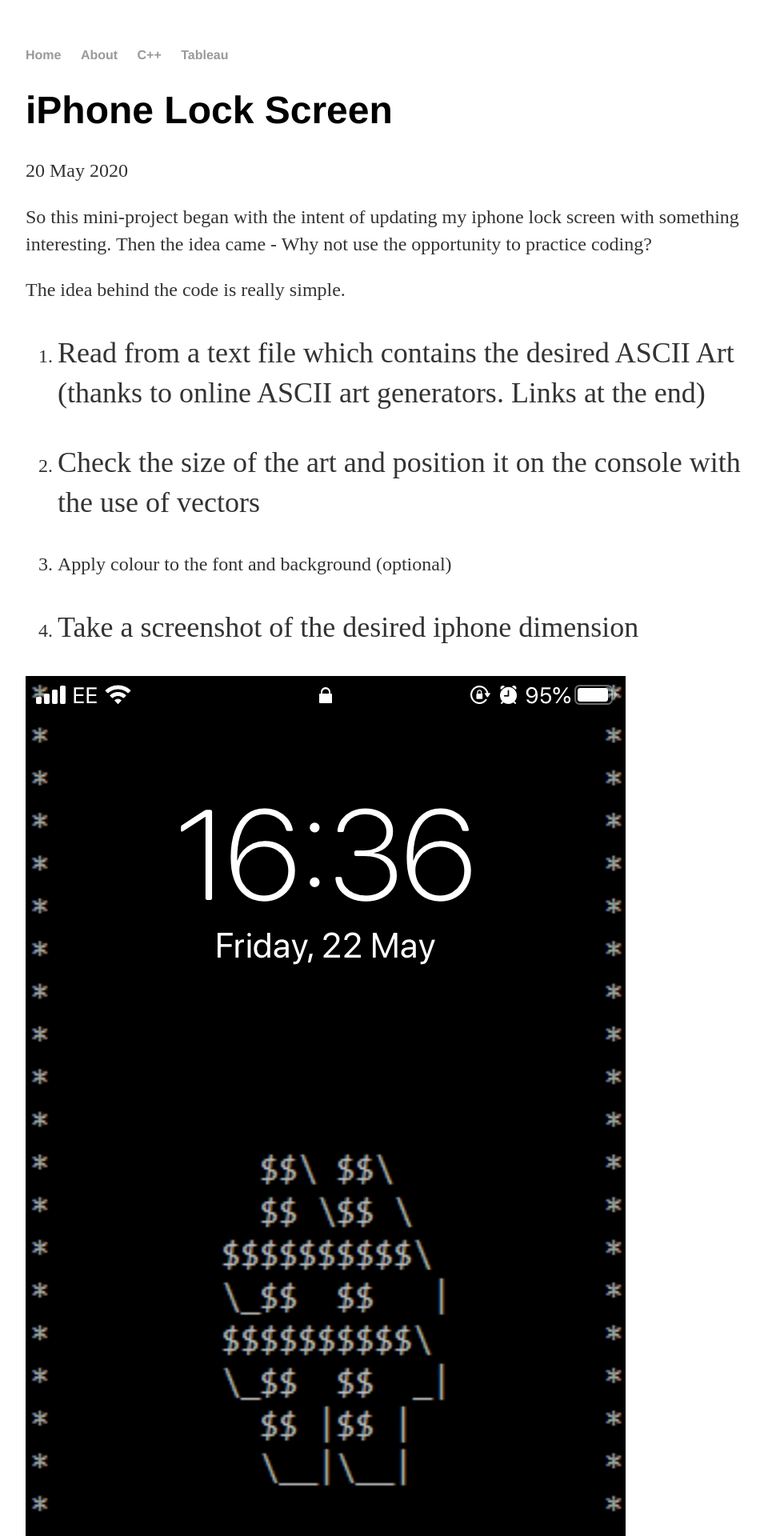
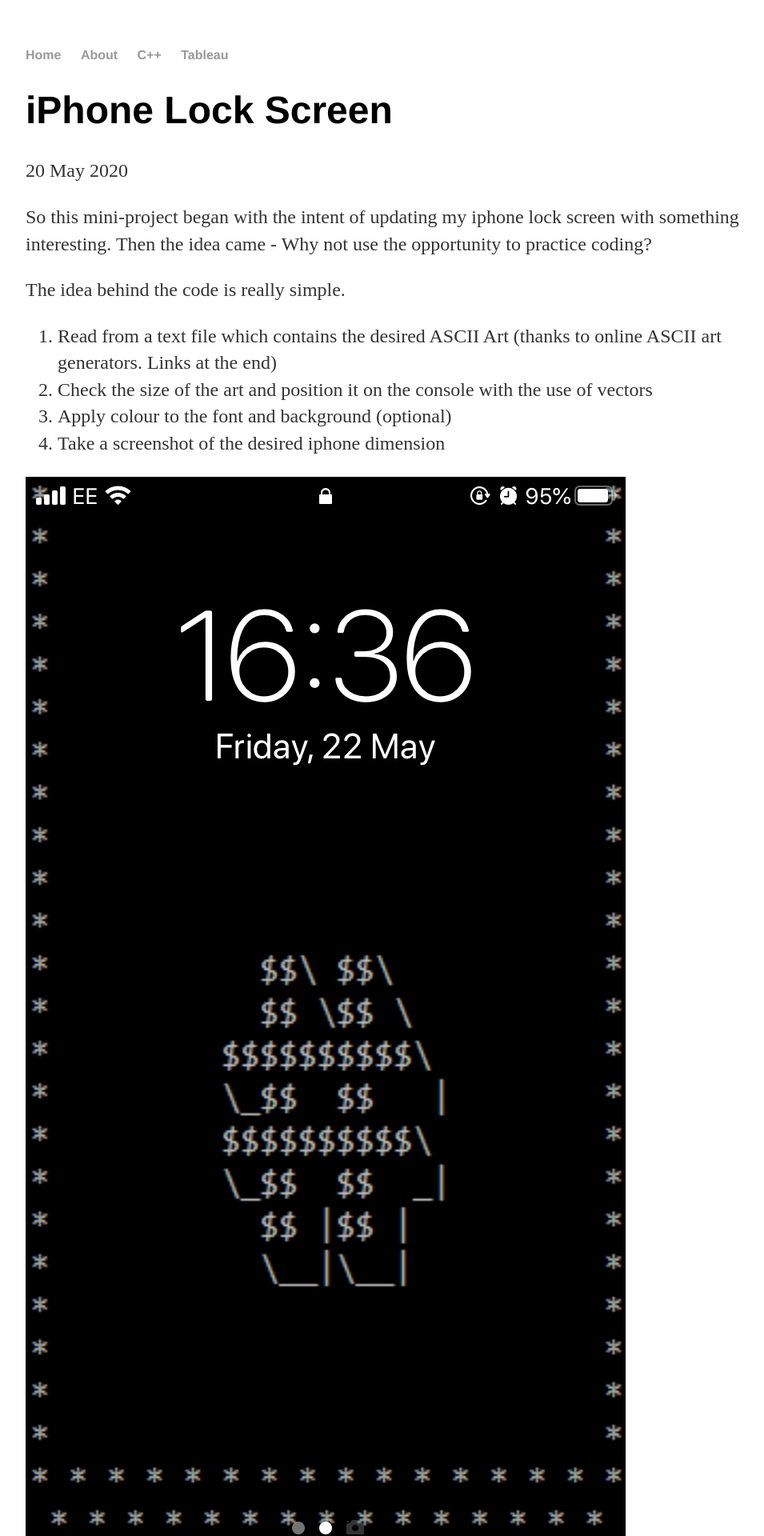
Before and after one commit to cchanzl/Lock-Screen, a Jekyll site: the page built from _posts/2020-05-22-iPhone-Lock-Screen.md, in a window 1280 px wide. Shown: the top 1920 px of the page at 80% size, without its empty margins (160-1115 px from the left). Built offline with Jekyll 4.4.1, drawn with Linux system fonts in a browser that asks for light colours.

Commit message:
Update 2020-05-22-iPhone-Lock-Screen.md

```diff
--- a/_posts/2020-05-22-iPhone-Lock-Screen.md
+++ b/_posts/2020-05-22-iPhone-Lock-Screen.md
@@ -11,11 +11,11 @@
 
 <ol>
   <li>
-    <p> Read from a text file which contains the desired ASCII Art (thanks to online ASCII art generators. Links at the end) </p>
+    Read from a text file which contains the desired ASCII Art (thanks to online ASCII art generators. Links at the end)
   </li>
 
   <li>
-    <p> Check the size of the art and position it on the console with the use of vectors </p>
+    Check the size of the art and position it on the console with the use of vectors
   </li>
 
  <li>
@@ -23,7 +23,7 @@
  </li>
 
  <li>
-    <p> Take a screenshot of the desired iphone dimension </p>
+    Take a screenshot of the desired iphone dimension
  </li>
 
 </ol>
```
